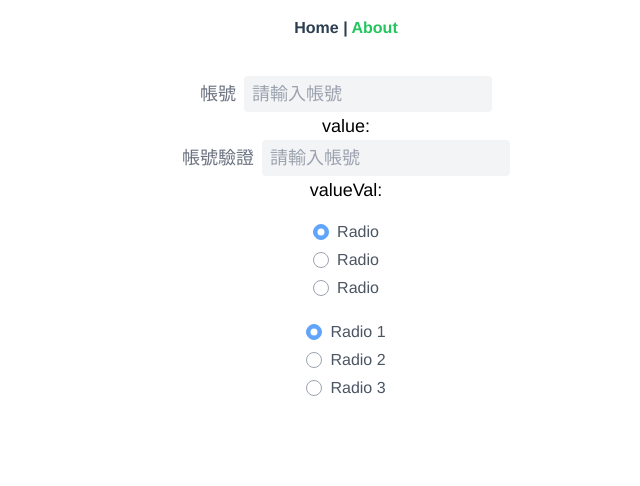
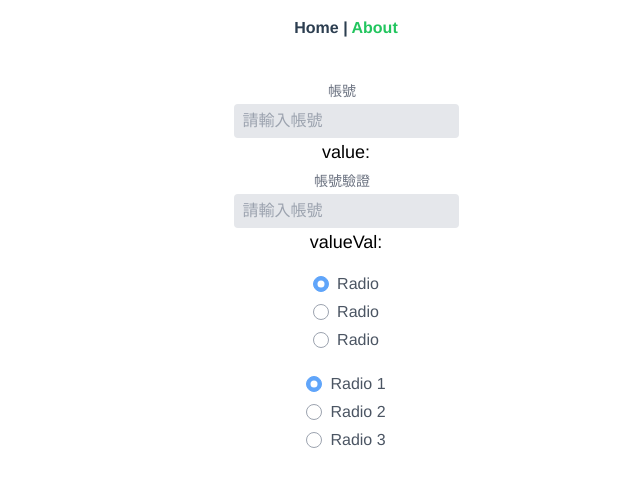
Before and after one commit to frontinorz/vue-storybook-tailwind, a Vue app: page /#/about in a window 1280 px wide. Shown: the top 486 px of the page, without its empty margins (294-934 px from the left). Built offline with nearby package versions, Linux system fonts and the light colour scheme.

Commit message:
feat(Input): adjust aligin, validate message  style

```diff
--- a/src/components/form/InputText.vue
+++ b/src/components/form/InputText.vue
@@ -1,35 +1,39 @@
 <template>
-  <div>
+  <div :class="alingClasses">
     <label
       :for="id"
-      class="mr-2 text-gray-500"
+      class="py-1 mr-2 text-sm text-gray-500"
     >{{ label }}</label>
+    <div>
       <input
         type="text"
         :name="id"
         :id="id"
         :placeholder="placeholder"
+        :disabled="disabled"
         @input="inputHandler"
-      class="px-2 py-1 bg-gray-100 text-gray-900 rounded transition-colors focus:bg-gray-200 outline-none"
-      :class="{'error': errors.length}"
+        class="px-2 py-1 text-base text-gray-800 rounded border border-transparent
+        transition-colors focus:outline-none"
+        :class="inputClasses"
       >
+      <transition name="fade-down">
         <ul
-      v-if="errors"
-      class="text-red-500 text-sm"
+          v-if="errors.length"
+          class="text-red-500 text-sm mt-1"
         >
           <li
             v-for="error in errors"
             :key="error"
           > {{ error }} </li>
         </ul>
+      </transition>
+    </div>
   </div>
 </template>
 
 <script>
-/*
-  Vee-validate 是否要納在 component 裡面?
-  或是要再建一個專門做驗證的 component ?
-*/
+import vuid from '@/core/utils/Vuid';
+
 export default {
   name: 'PureInputText',
   props: {
@@ -41,12 +45,22 @@ export default {
     },
     id: {
       type: String,
-      required: true,
+      default: () => 'v-text-' + vuid(),
     },
     errors: {
       type: Array,
       required: false,
       default: () => [],
+    },
+    horizontal: {
+      type: Boolean,
+    },
+    vertical: {
+      type: Boolean,
+    },
+    disabled: {
+      type: Boolean,
+      default: false,
     },
   },
   data() {
@@ -57,11 +71,20 @@ export default {
       this.$emit('input', e.target.value);
     },
   },
+  computed: {
+    inputClasses() {
+      return {
+        'bg-gray-200 focus:bg-gray-300': !this.errors.length,
+        'bg-red-200 focus:bg-gray-300 border-red-400': this.errors.length,
+        'bg-gray-400': this.disabled,
+      };
+    },
+    alingClasses() {
+      return {
+        'flex items-start': this.horizontal,
+        'flex flex-row': this.vertical,
+      };
+    },
+  },
 };
 </script>
-
-<style lang="scss" scoped>
-.error {
-  @apply bg-red-200 #{!important};
-}
-</style>
```
Also changed, not shown: src/scss/base/base.scss (+9 -0 lines), 1 other file (tests, documents, lock files or other folders). Lines whose indentation alone changed are shown as unchanged.
